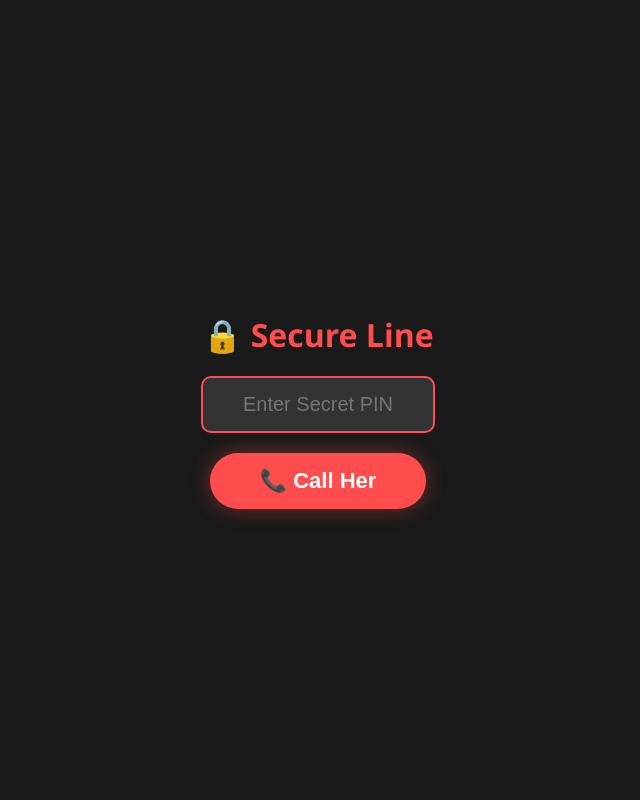
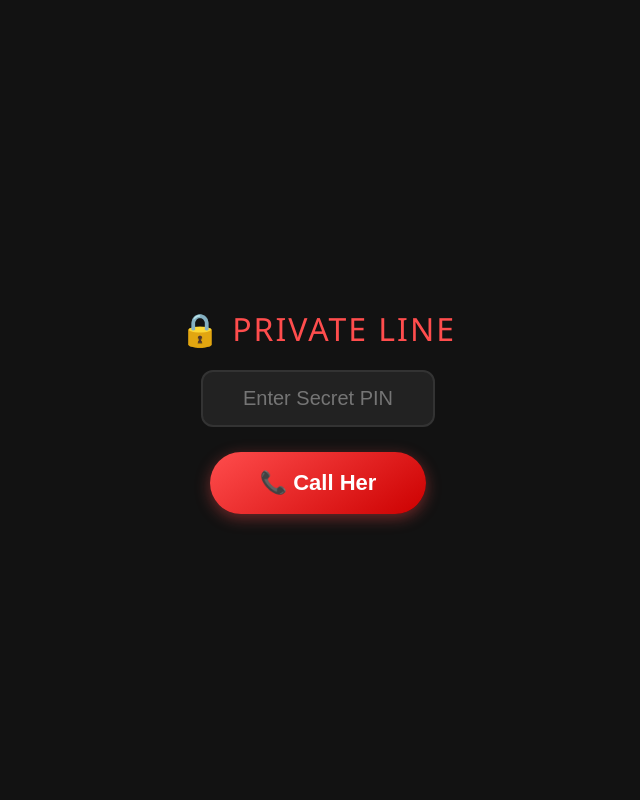
Before and after one commit to Sidharthgomasa/private-line, a Flask app: page / in a window 1280 px wide. Shown: the whole page, without its empty margins (322-962 px from the left). Run offline with Flask 3, Linux system fonts and the light colour scheme; some libraries are stand-ins or nearby versions.

Commit message:
Update index.html

```diff
--- a/templates/index.html
+++ b/templates/index.html
@@ -5,58 +5,62 @@
     <meta name="viewport" content="width=device-width, initial-scale=1.0">
     <title>Secure Line</title>
     <style>
-        body { font-family: 'Segoe UI', sans-serif; display: flex; flex-direction: column; align-items: center; justify-content: center; height: 100vh; background: #1a1a1a; color: white; margin: 0; }
+        body { font-family: 'Segoe UI', sans-serif; display: flex; flex-direction: column; align-items: center; justify-content: center; height: 100vh; background: #121212; color: white; margin: 0; }
 
-        h1 { color: #ff4d4d; margin-bottom: 20px; }
+        h1 { color: #ff4d4d; margin-bottom: 20px; font-weight: 300; letter-spacing: 2px; }
 
         #pinInput {
             padding: 15px;
             font-size: 20px;
-            border-radius: 10px;
-            border: 2px solid #ff4d4d;
-            background: #333;
+            border-radius: 12px;
+            border: 2px solid #333;
+            background: #222;
             color: white;
             text-align: center;
             width: 200px;
-            margin-bottom: 20px;
+            margin-bottom: 25px;
             outline: none;
+            transition: border 0.3s;
         }
+        #pinInput:focus { border-color: #ff4d4d; }
 
         #callBtn {
-            padding: 15px 50px;
+            padding: 18px 50px;
             font-size: 22px;
-            background-color: #ff4d4d;
+            background: linear-gradient(145deg, #ff4d4d, #cc0000);
             color: white;
             border: none;
             border-radius: 50px;
             cursor: pointer;
-            box-shadow: 0 0 20px rgba(255, 77, 77, 0.4);
+            box-shadow: 0 4px 15px rgba(255, 77, 77, 0.4);
             font-weight: bold;
+            transition: transform 0.1s;
         }
+        #callBtn:active { transform: scale(0.96); }
 
         .call-active { display: none; text-align: center; }
-        .circle { width: 120px; height: 120px; background: #ff4d4d; border-radius: 50%; display: flex; align-items: center; justify-content: center; margin: 20px auto; font-size: 40px; }
-        .pulse { animation: pulse 1.5s infinite; }
+        .circle { width: 140px; height: 140px; background: #2a2a2a; border-radius: 50%; display: flex; align-items: center; justify-content: center; margin: 30px auto; font-size: 50px; border: 2px solid #ff4d4d; }
+        .pulse { animation: pulse 1.5s infinite; background: #ff4d4d; border: none; }
 
         @keyframes pulse {
             0% { transform: scale(0.95); box-shadow: 0 0 0 0 rgba(255, 77, 77, 0.7); }
-            70% { transform: scale(1.1); box-shadow: 0 0 0 20px rgba(255, 77, 77, 0); }
+            70% { transform: scale(1.1); box-shadow: 0 0 0 25px rgba(255, 77, 77, 0); }
             100% { transform: scale(0.95); box-shadow: 0 0 0 0 rgba(255, 77, 77, 0); }
         }
-        #status { color: #aaa; margin-top: 10px; }
+        #status { color: #888; margin-top: 15px; font-size: 14px; }
     </style>
 </head>
 <body>
 
-    <h1>🔒 Secure Line</h1>
+    <h1>🔒 PRIVATE LINE</h1>
 
     <input type="tel" id="pinInput" placeholder="Enter Secret PIN" maxlength="10">
     <button id="callBtn" onclick="startCall()">📞 Call Her</button>
 
     <div id="ui-active" class="call-active">
-        <div id="visual" class="circle">⚡</div>
-        <div id="status">Fetching secure route...</div>
-        <button onclick="location.reload()" style="margin-top: 30px; padding: 10px 20px; background: #444; color: white; border: none; border-radius: 20px;">End Call</button>
+        <div id="visual" class="circle">🚀</div>
+        <div id="status">Initializing secure route...</div>
+        <button onclick="location.reload()" style="margin-top: 40px; padding: 10px 25px; background: #333; color: white; border: none; border-radius: 20px;">End Call</button>
     </div>
 
     <audio id="remoteAudio" autoplay playsinline></audio>
@@ -73,60 +77,66 @@
 
         let peerConnection;
 
-        // Using your specific Metered API Key
+        // 1. Setup Default Servers (Backup)
+        let iceServers = [{ urls: 'stun:stun.l.google.com:19302' }];
+
+        // 2. Fetch Premium Servers IMMEDIATELY on load
         const METERED_API_KEY = "d79e5424a466fa259d9deecb140f92c064dd";
+
+        window.onload = async () => {
+            try {
+                console.log("Fetching Turn Servers...");
+                const response = await fetch(`https://connect-v.metered.live/api/v1/turn/credentials?apiKey=${METERED_API_KEY}`);
+                const data = await response.json();
+                iceServers = data; // Overwrite with Premium Servers
+                console.log("Premium Servers Loaded!");
+            } catch (e) {
+                console.error("Could not fetch Metered servers, using backup:", e);
+            }
+        };
 
         async function startCall() {
             const pin = pinInput.value;
             if (!pin) { alert("Enter the PIN first!"); return; }
 
-            // 1. Update UI
+            // Switch UI
             callBtn.style.display = 'none';
             pinInput.style.display = 'none';
             uiActive.style.display = 'block';
+            statusDiv.innerText = "Accessing Microphone...";
 
             try {
-                // 2. Get the 100% working servers from Metered
-                statusDiv.innerText = "Finding best connection...";
-                const response = await fetch(`https://connect-v.metered.live/api/v1/turn/credentials?apiKey=${METERED_API_KEY}`);
-                const iceServers = await response.json();
-
-                // 3. Get Microphone
+                // Get Microphone
                 const stream = await navigator.mediaDevices.getUserMedia({ audio: true, video: false });
 
-                // 4. Join the Room
                 socket.emit('join', { pin: pin });
-                statusDiv.innerText = "Mic Active. Verifying PIN...";
+                statusDiv.innerText = "Waiting for partner...";
 
-                // 5. Create Connection with Metered Servers
+                // Create Connection with the BEST servers found
                 peerConnection = new RTCPeerConnection({ iceServers: iceServers });
                 stream.getTracks().forEach(track => peerConnection.addTrack(track, stream));
 
-                // Handle Incoming Audio
                 peerConnection.ontrack = event => {
                     remoteAudio.srcObject = event.streams[0];
-                    statusDiv.innerText = "❤️ Connected! (Use Headphones)";
+                    statusDiv.innerText = "❤️ Connected! (Talking)";
                     visual.innerText = "🗣️";
                     visual.classList.add("pulse");
 
-                    // Force play for safety
+                    // Safety: Force play audio if browser hesitated
                     remoteAudio.play().catch(e => console.log("Audio play error:", e));
                 };
 
-                // Handle Network Candidates
                 peerConnection.onicecandidate = event => {
                     if (event.candidate) socket.emit('signal', { 'candidate': event.candidate });
                 };
 
             } catch (err) {
-                console.error(err);
-                alert("Error: " + err);
+                alert("Could not start call. Check Microphone permissions.");
                 location.reload();
             }
         }
 
-        // --- Standard Signaling Logic ---
-
+        // --- Socket Logic ---
         socket.on('auth_error', (data) => {
             alert(data.message);
             location.reload();
@@ -134,7 +144,7 @@
 
         socket.on('ready', async () => {
             if (!peerConnection) return;
-            console.log("PIN Accepted. Partner found.");
+            console.log("Partner joined. Creating offer.");
             const offer = await peerConnection.createOffer();
             await peerConnection.setLocalDescription(offer);
             socket.emit('signal', { 'sdp': offer });
@@ -150,7 +160,9 @@
                     socket.emit('signal', { 'sdp': answer });
                 }
             } else if (data.candidate) {
-                await peerConnection.addIceCandidate(new RTCIceCandidate(data.candidate));
+                try {
+                    await peerConnection.addIceCandidate(new RTCIceCandidate(data.candidate));
+                } catch (e) { console.error("Error adding candidate", e); }
             }
         });
     </script>
```
